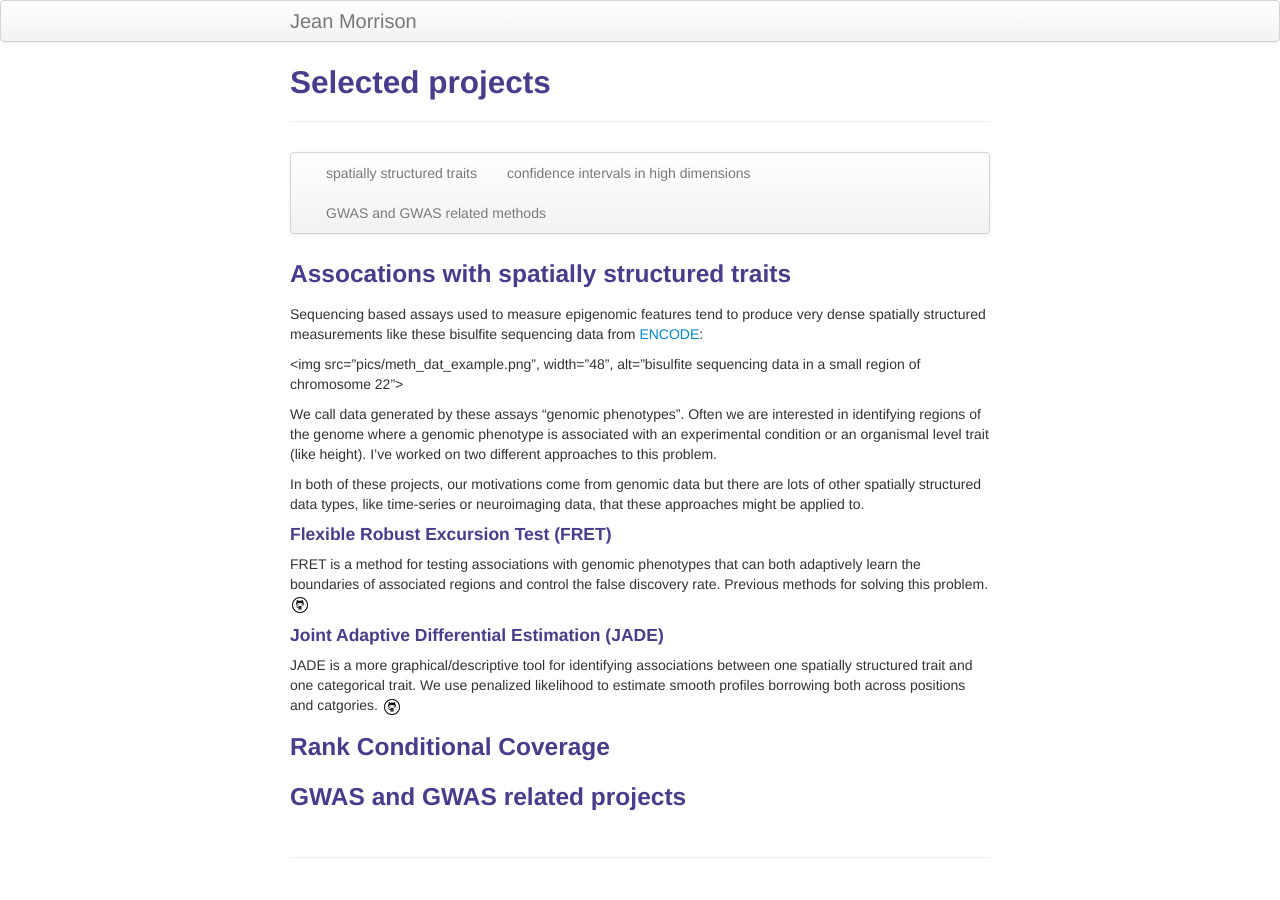
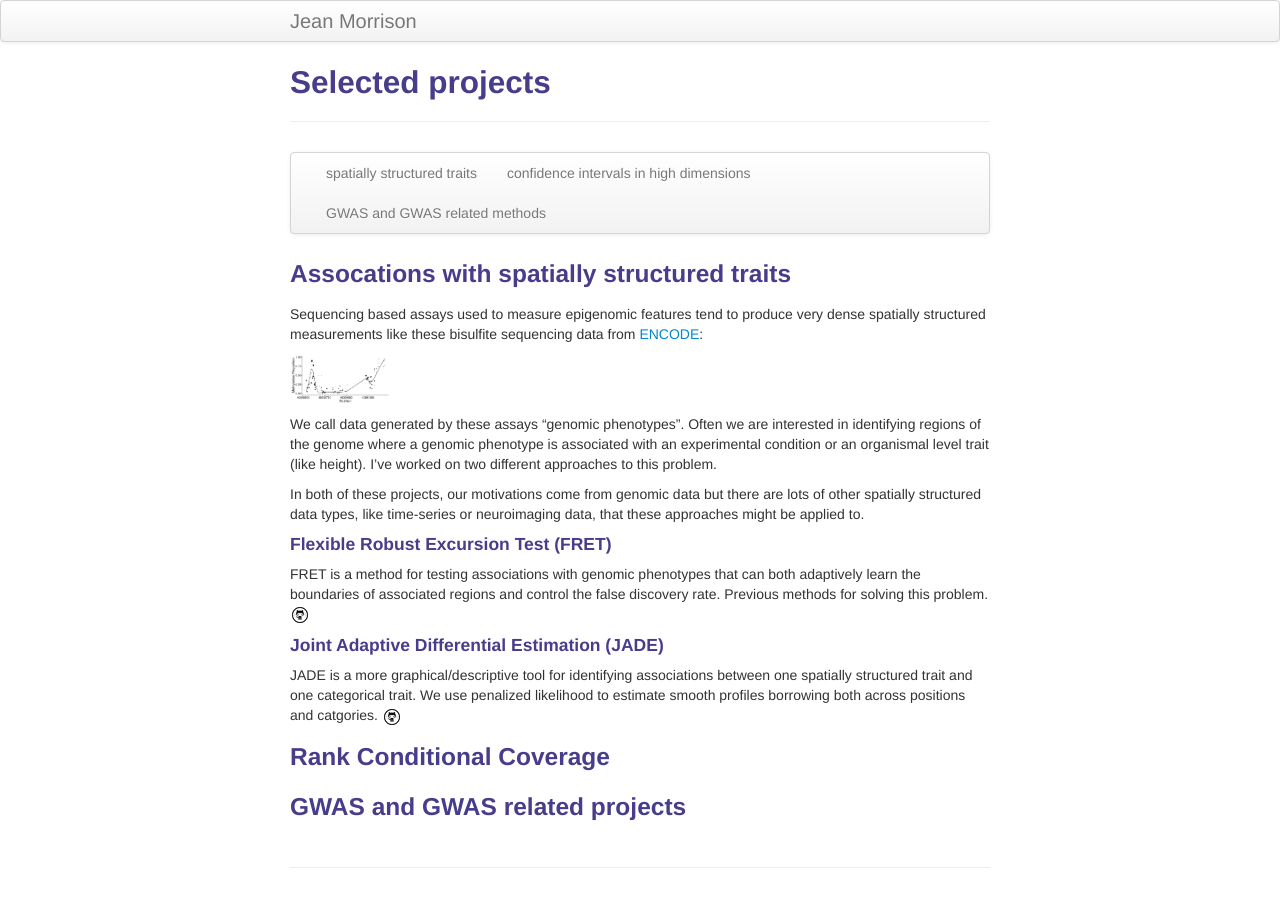
Before and after one commit to jean997/jean997.github.io, a Jekyll site: the page built from pages/projects.md, in a window 1280 px wide. Built offline with Jekyll 4.4.1, drawn with Linux system fonts in a browser that asks for light colours.

Commit message:
where is the picture?

```diff
--- a/pages/projects.md
+++ b/pages/projects.md
@@ -18,7 +18,7 @@ description: Jean Morrison's projects
 
 Sequencing based assays used to measure epigenomic features tend to produce very dense spatially structured measurements like these bisulfite sequencing data from [ENCODE](https://www.encodeproject.org/):
 
-<img src="pics/meth_dat_example.png", width="48", alt="bisulfite sequencing data in a small region of chromosome 22">
+<img src="pics/meth_dat_example.png" width="100" alt="bisulfite sequencing data in a small region of chromosome 22"/>
 
 
 We call data generated by these assays "genomic phenotypes".
```
